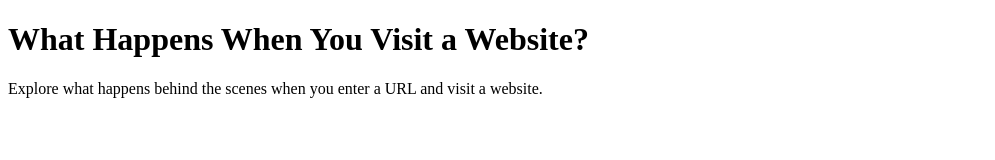
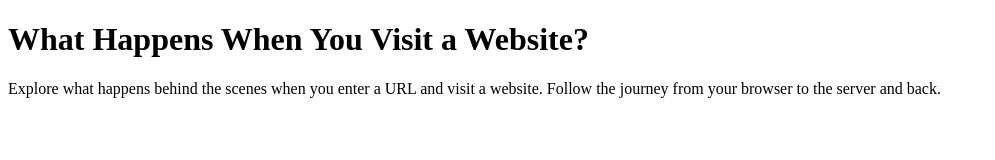
Before and after one commit to jamcgowe04/what-happens-when-you-visit-a-website, a plain HTML site: page index.html in a window 1280 px wide. Shown: the whole page, without its empty margins (0-995 px from the left). Drawn offline with Linux system fonts and the light colour scheme.

Commit message:
Update homepage description

```diff
--- a/index.html
+++ b/index.html
@@ -13,7 +13,7 @@
     <main>
         <p>
             Explore what happens behind the scenes when you enter a URL
-            and visit a website.
+            and visit a website. Follow the journey from your browser to the server and back.
         </p>
     </main>
 </body>
```
